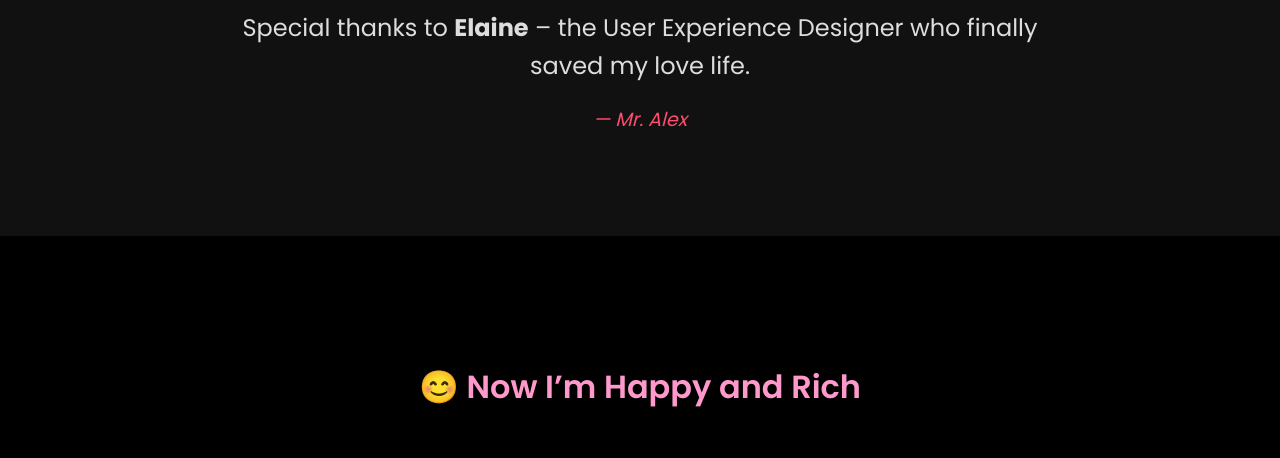
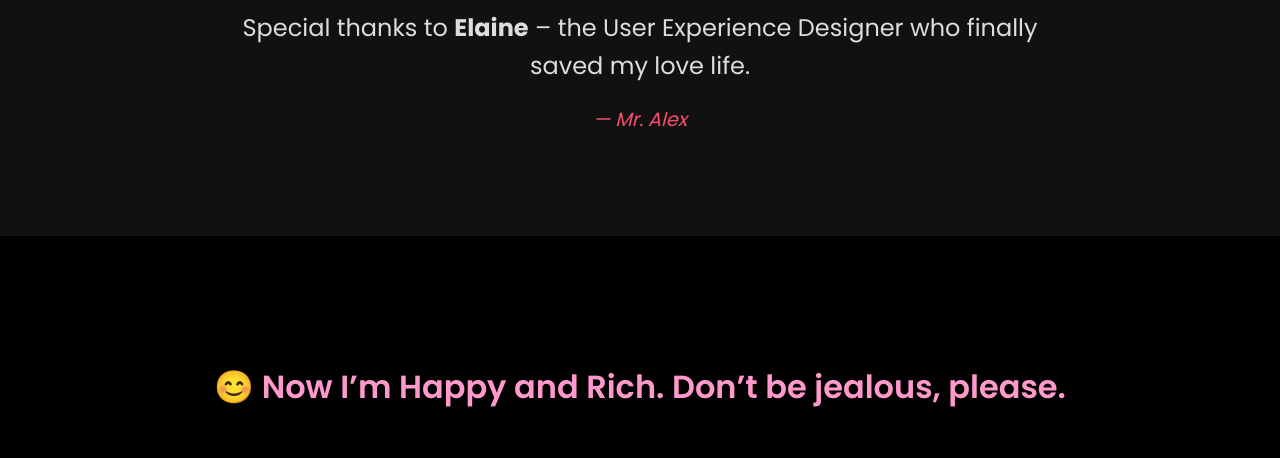
Before and after one commit to nanicunha/UXD_presentation, a plain HTML site: page 404.html in a window 1280 px wide. Shown: the part 3047-3505 px from the top of the page. Drawn offline with Linux system fonts and the light colour scheme; grey boxes are pictures that could not be loaded.

Commit message:
Add the phrase "Don’t be jealous, please." - last part

```diff
--- a/404.html
+++ b/404.html
@@ -192,7 +192,7 @@
 
 <!-- Section 2 -->
   <section>
-    <h2>😊 Now I’m Happy and Rich</h2>
+    <h2>😊 Now I’m Happy and Rich. Don’t be jealous, please. </h2>
     <img src="https://i.imgur.com/O33AyfS.png"
        alt="Alex happy in love"
        style="margin-top:30px; border-radius:16px; width:400px; max-width:90%; box-shadow:0 6px 20px rgba(0,0,0,0.6);">
```
